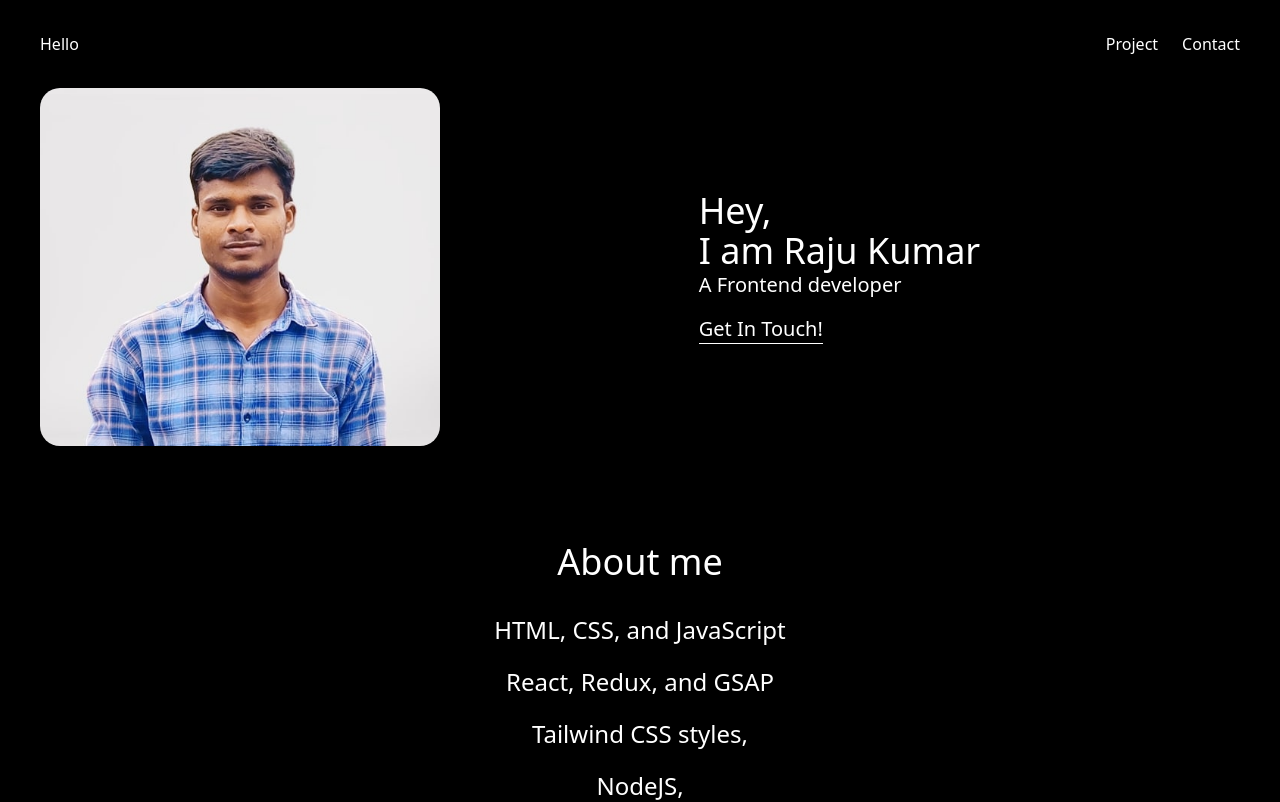
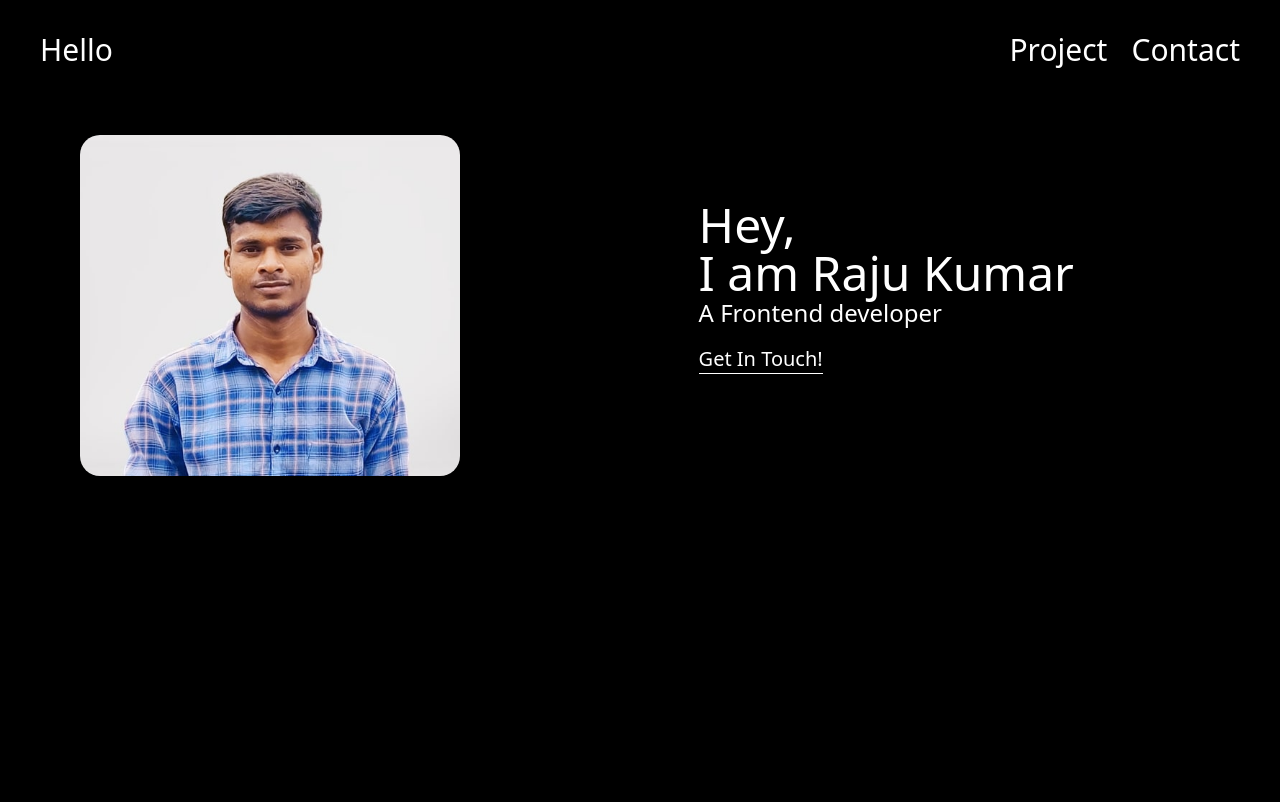
Before and after one commit to therajusah/Portfolio, a React (Vite) app: page / in a window 1280 px wide. Shown: the top 802 px of the page. Built offline with nearby package versions, Linux system fonts and the light colour scheme.

Commit message:
"Update App.jsx with improved formatting and layout"
This commit updates the App.jsx file with improved formatting and layout. The changes include:

* Adding import statements for react-icons/si on separate

```diff
--- a/src/components/App.jsx
+++ b/src/components/App.jsx
@@ -11,8 +11,16 @@ import {
   RiInstagramFill,
   RiGithubFill,
 } from "react-icons/ri";
-import { SiHtml5, SiCss3, SiJavascript, SiReact, SiTypescript, SiTailwindcss, SiMongodb, SiGit } from 'react-icons/si';
-
+import {
+  SiHtml5,
+  SiCss3,
+  SiJavascript,
+  SiReact,
+  SiTypescript,
+  SiTailwindcss,
+  SiMongodb,
+  SiGit,
+} from "react-icons/si";
 
 function App() {
   const scrollRef = useRef(null);
@@ -39,58 +47,86 @@ function App() {
 
   return (
     <div ref={scrollRef} data-scroll-container>
-      <div className="bg-black">
-        <div className="container mx-auto">
-          <div className="flex justify-between items-center py-8 px-10">
-            <h4 className="text-white">Hello</h4>
+    <div className="bg-black min-h-screen">
+  <div className="container mx-auto px-4 md:px-10">
+    <div className="flex justify-between items-center py-8">
+      <h4 className="text-white text-2xl md:text-3xl">Hello</h4>
       <div className="flex gap-6">
-              <h4 className="text-white">Project</h4>
-              <h4 className="text-white">Contact</h4>
+        <h4 className="text-white text-2xl md:text-3xl">Project</h4>
+        <h4 className="text-white text-2xl md:text-3xl">Contact</h4>
       </div>
     </div>
   </div>
-        <div className="container mx-auto">
-          <div className="flex justify-center items-center">
-          <div className="w-1/2 ml-10">
-              <img src={myImage} alt="" className="w-full rounded-lg" style={{ borderRadius: "20px", maxHeight: "500px", maxWidth: "400px" }} />
+  <div className="container mx-auto px-4 md:px-10">
+    <div className="flex flex-col md:flex-row justify-center items-center">
+      <div className="md:w-1/2 md:ml-10">
+        <img
+          src={myImage}
+          alt=""
+          className="w-full rounded-lg"
+          style={{
+            marginTop: "2.2rem",
+            borderRadius: "20px",
+            maxHeight: "450px",
+            maxWidth: "380px",
+          }}
+        />
       </div>
-            <div className="w-1/2 px-10" ref={textDivRef}>
-              <h3 className="text-white text-4xl">Hey,</h3>
-              <h3 className="text-white text-4xl">I am Raju Kumar</h3>
-              <p className="text-white text-xl">A Frontend developer</p>
-              <a href="#contact" className="text-white text-xl inline-block mt-4 border-b border-white">Get In Touch!</a>
-            </div>
-
+      <div className="md:w-1/2 px-4 md:px-10 mt-8 md:mt-0" ref={textDivRef}>
+        <h3 className="text-white text-3xl md:text-5xl">Hey,</h3>
+        <h3 className="text-white text-3xl md:text-5xl">I am Raju Kumar</h3>
+        <p className="text-white text-xl md:text-2xl">A Frontend developer</p>
+        <a
+          href="#contact"
+          className="text-white text-xl inline-block mt-4 border-b border-white"
+        >
+          Get In Touch!
+        </a>
       </div>
     </div>
   </div>
+</div>
+
       <div className="bg-black page-2">
         <div className="container mx-auto py-24">
           <div className="text-center">
             <div className="text-white text-4xl font-medium mb-8">About me</div>
             <p className="text-white text-xl">
               <>
-  <h4 className="text-white text-2xl font-medium mb-5">HTML, CSS, and JavaScript</h4>
+                <h4 className="text-white text-2xl font-medium mb-5">
+                  HTML, CSS, and JavaScript
+                </h4>
 
-  <h4 className="text-white text-2xl font-medium mb-5">React, Redux, and GSAP</h4>
+                <h4 className="text-white text-2xl font-medium mb-5">
+                  React, Redux, and GSAP
+                </h4>
 
-  <h4 className="text-white text-2xl font-medium mb-5">Tailwind CSS styles,</h4>
+                <h4 className="text-white text-2xl font-medium mb-5">
+                  Tailwind CSS styles,
+                </h4>
 
-  <h4 className="text-white text-2xl font-medium mb-5">NodeJS,</h4>
+                <h4 className="text-white text-2xl font-medium mb-5">
+                  NodeJS,
+                </h4>
 
-  <h4 className="text-white text-2xl font-medium mb-5">MongoDB,</h4>
+                <h4 className="text-white text-2xl font-medium mb-5">
+                  MongoDB,
+                </h4>
 
                 <h4 className="text-white text-2xl font-medium mb-5">Git,</h4>
 
-  <h4 className="text-white text-2xl font-medium mb-5">Let's craft something remarkable together.</h4>
+                <h4 className="text-white text-2xl font-medium mb-5">
+                  Let's craft something remarkable together.
+                </h4>
               </>
-
             </p>
           </div>
         </div>
       </div>
       <div className="page-3 h-[90vh] w-[100%] bg-black flex flex-col justify-center items-center">
-  <h2 className="text-white text-4xl font-bold mb-8">Languages & Frameworks</h2>
+        <h2 className="text-white text-4xl font-bold mb-8">
+          Languages & Frameworks
+        </h2>
         <div className="flex justify-center items-center">
           <SiHtml5 className="icon html text-6xl mr-8" />
           <SiCss3 className="icon css text-6xl mr-8" />
@@ -103,7 +139,6 @@ function App() {
         </div>
       </div>
 
-
       <div className="bg-black">
         <div className="container mx-auto py-24">
           <div className="flex justify-between">
@@ -113,21 +148,47 @@ function App() {
             <div className="w-1/4 h-96 bg-blue-500 rounded-lg mx-4"></div>
           </div>
           <div className="flex justify-center mt-16">
-            <div className="text-white text-4xl font-medium">Let&apos;s Connect</div>
+            <div className="text-white text-4xl font-medium">
+              Let&apos;s Connect
+            </div>
           </div>
           <div className="flex justify-center mt-4">
             <div className="flex gap-6">
-              <a href="https://www.linkedin.com/in/therajusah" className="text-white text-4xl"><RiLinkedinFill /></a>
-              <a href="https://twitter.com/therajusah" className="text-white text-4xl"><RiTwitterFill /></a>
-              <a href="https://www.facebook.com/therajusah" className="text-white text-4xl"><RiFacebookFill /></a>
-              <a href="https://www.instagram.com/therajusah" className="text-white text-4xl"><RiInstagramFill /></a>
-              <a href="https://github.com/therajusah" className="text-white text-4xl"><RiGithubFill /></a>
+              <a
+                href="https://www.linkedin.com/in/therajusah"
+                className="text-white text-4xl"
+              >
+                <RiLinkedinFill />
+              </a>
+              <a
+                href="https://twitter.com/therajusah"
+                className="text-white text-4xl"
+              >
+                <RiTwitterFill />
+              </a>
+              <a
+                href="https://www.facebook.com/therajusah"
+                className="text-white text-4xl"
+              >
+                <RiFacebookFill />
+              </a>
+              <a
+                href="https://www.instagram.com/therajusah"
+                className="text-white text-4xl"
+              >
+                <RiInstagramFill />
+              </a>
+              <a
+                href="https://github.com/therajusah"
+                className="text-white text-4xl"
+              >
+                <RiGithubFill />
+              </a>
             </div>
           </div>
         </div>
       </div>
     </div>
-
   );
 }
 
```
Lines whose indentation alone changed are shown as unchanged.
